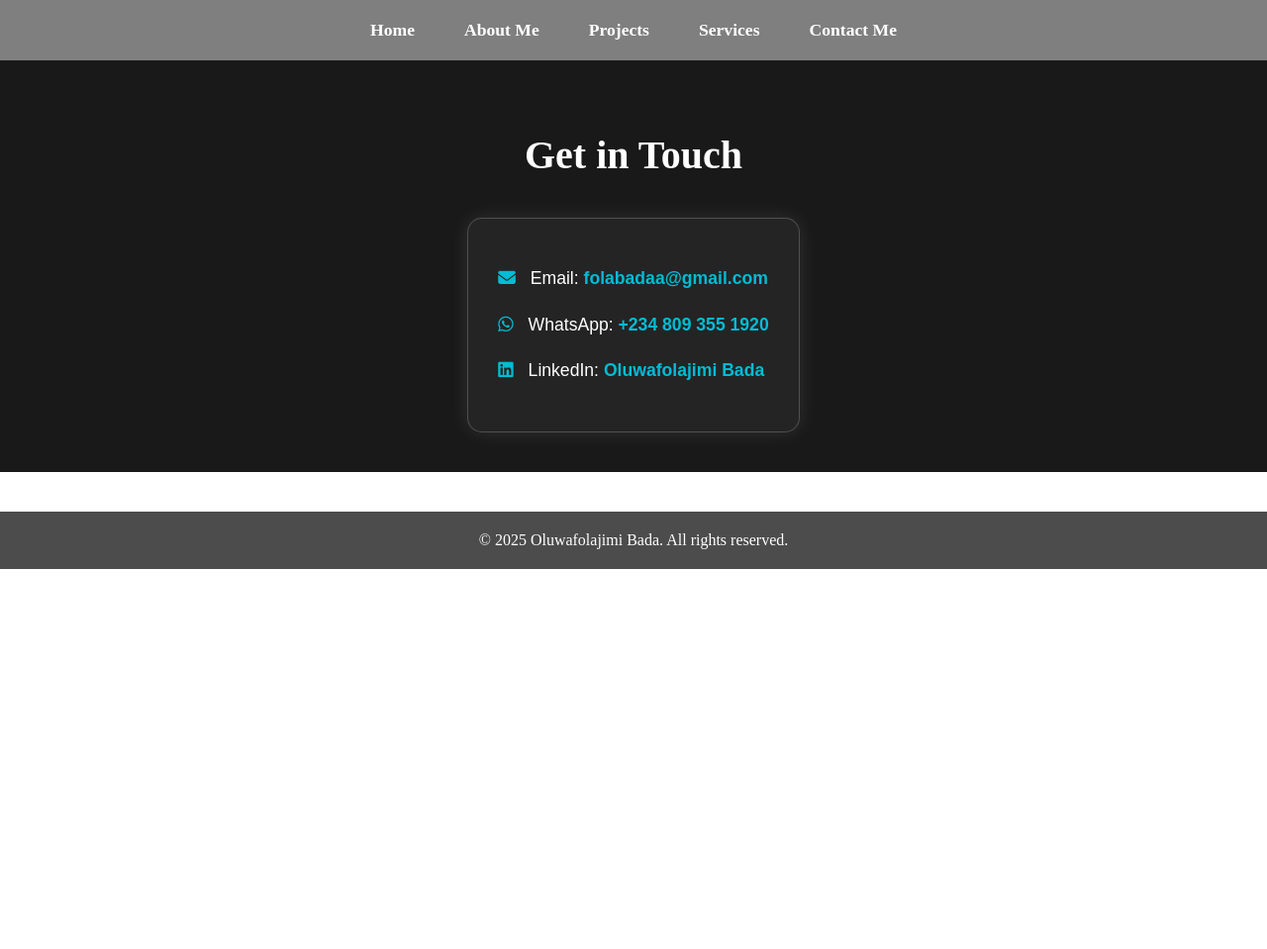
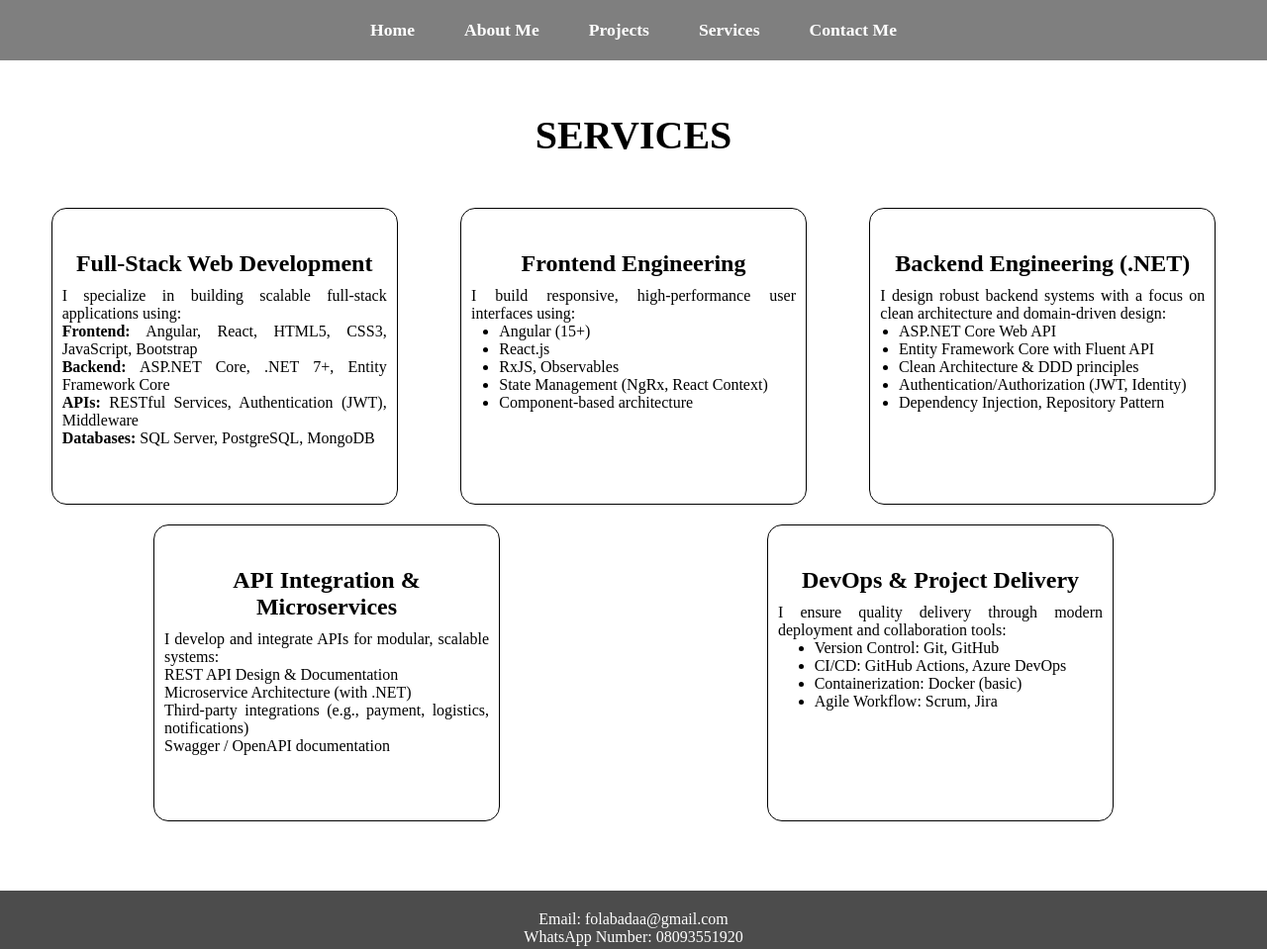
Before and after one commit to FolaBada/portfolio, a plain HTML site: page services.html in a window 1280 px wide. Shown: the top 959 px of the page at 99% size. Before the commit the page ends 800 px from the top, so only its background shows below. Drawn offline with Linux system fonts and the light colour scheme.

Commit message:
modified portfolio content

```diff
--- a/services.html
+++ b/services.html
@@ -2,14 +2,14 @@
 <html lang="en">
 
 <head>
-  <meta charset="utf-8" http-equiv="X-UA-Compatible" content="IE=edge" />
-  <meta name="viewport" content="width=device-width, initial-scale=1.0" />
-  <title>Contact - Oluwafolajimi Bada</title>
-  <link href="style.css" rel="stylesheet" />
-  <link href="https://cdnjs.cloudflare.com/ajax/libs/font-awesome/6.5.0/css/all.min.css" rel="stylesheet" />
+  <meta charset="utf-8" http-equiv="X-UA-Compatible" content="IE=edge">
+  <meta name="viewport" content="width=device-width, initial-scale=1.0">
+  <title>Portfolio - Services</title>
+  <link href="style.css" rel="stylesheet" type="text/css" />
 </head>
 
 <body>
+  <main>
     <header>
       <nav class="navbar">
         <ul>
@@ -17,28 +17,89 @@
           <li><a href="about.html">About Me</a></li>
           <li><a href="projects.html">Projects</a></li>
           <li><a href="services.html">Services</a></li>
-        <li><a href="contact.html" class="active">Contact Me</a></li>
+          <li><a href="contact.html">Contact Me</a></li>
         </ul>
       </nav>
     </header>
 
-  <main>
-    <section id="contact">
-      <h1 class="headings">Get in Touch</h1>
-      <div class="contact-card">
-        <p><i class="fas fa-envelope"></i> Email: <a href="mailto:folabadaa@gmail.com">folabadaa@gmail.com</a></p>
-        <p><i class="fab fa-whatsapp"></i> WhatsApp: <a href="https://wa.me/2348093551920" target="_blank">+234 809 355 1920</a></p>
-        <p><i class="fab fa-linkedin"></i> LinkedIn:
-          <a href="https://www.linkedin.com/in/oluwafolajimi" target="_blank">
-            Oluwafolajimi Bada
-          </a>
+    <section id="services">
+      <h1 class="headings">SERVICES</h1>
+      <div class="row">
+
+        <div class="box">
+          <h1 class="headings">Full-Stack Web Development</h1>
+          <p>
+            I specialize in building scalable full-stack applications using:
           </p>
+          <ul>
+            <li><strong>Frontend:</strong> Angular, React, HTML5, CSS3, JavaScript, Bootstrap</li>
+            <li><strong>Backend:</strong> ASP.NET Core, .NET 7+, Entity Framework Core</li>
+            <li><strong>APIs:</strong> RESTful Services, Authentication (JWT), Middleware</li>
+            <li><strong>Databases:</strong> SQL Server, PostgreSQL, MongoDB</li>
+          </ul>
+        </div>
+
+        <div class="box">
+          <h1 class="headings">Frontend Engineering</h1>
+          <p>
+            I build responsive, high-performance user interfaces using:
+          </p>
+          <ul>
+            <li>Angular (15+)</li>
+            <li>React.js</li>
+            <li>RxJS, Observables</li>
+            <li>State Management (NgRx, React Context)</li>
+            <li>Component-based architecture</li>
+          </ul>
+        </div>
+
+        <div class="box">
+          <h1 class="headings">Backend Engineering (.NET)</h1>
+          <p>
+            I design robust backend systems with a focus on clean architecture and domain-driven design:
+          </p>
+          <ul>
+            <li>ASP.NET Core Web API</li>
+            <li>Entity Framework Core with Fluent API</li>
+            <li>Clean Architecture & DDD principles</li>
+            <li>Authentication/Authorization (JWT, Identity)</li>
+            <li>Dependency Injection, Repository Pattern</li>
+          </ul>
+        </div>
+
+        <div class="box">
+          <h1 class="headings">API Integration & Microservices</h1>
+          <p>
+            I develop and integrate APIs for modular, scalable systems:
+          </p>
+          <ul>
+            <li>REST API Design & Documentation</li>
+            <li>Microservice Architecture (with .NET)</li>
+            <li>Third-party integrations (e.g., payment, logistics, notifications)</li>
+            <li>Swagger / OpenAPI documentation</li>
+          </ul>
+        </div>
+
+        <div class="box">
+          <h1 class="headings">DevOps & Project Delivery</h1>
+          <p>
+            I ensure quality delivery through modern deployment and collaboration tools:
+          </p>
+          <ul>
+            <li>Version Control: Git, GitHub</li>
+            <li>CI/CD: GitHub Actions, Azure DevOps</li>
+            <li>Containerization: Docker (basic)</li>
+            <li>Agile Workflow: Scrum, Jira</li>
+          </ul>
+        </div>
+
       </div>
     </section>
   </main>
 
   <footer>
-    <p>&copy; 2025 Oluwafolajimi Bada. All rights reserved.</p>
+    <p>Email: folabadaa@gmail.com</p>
+    <p>WhatsApp Number: 08093551920</p>
   </footer>
 </body>
 
```
Also changed, not shown: contact.html (+14 -12 lines). Lines whose indentation alone changed are shown as unchanged.
